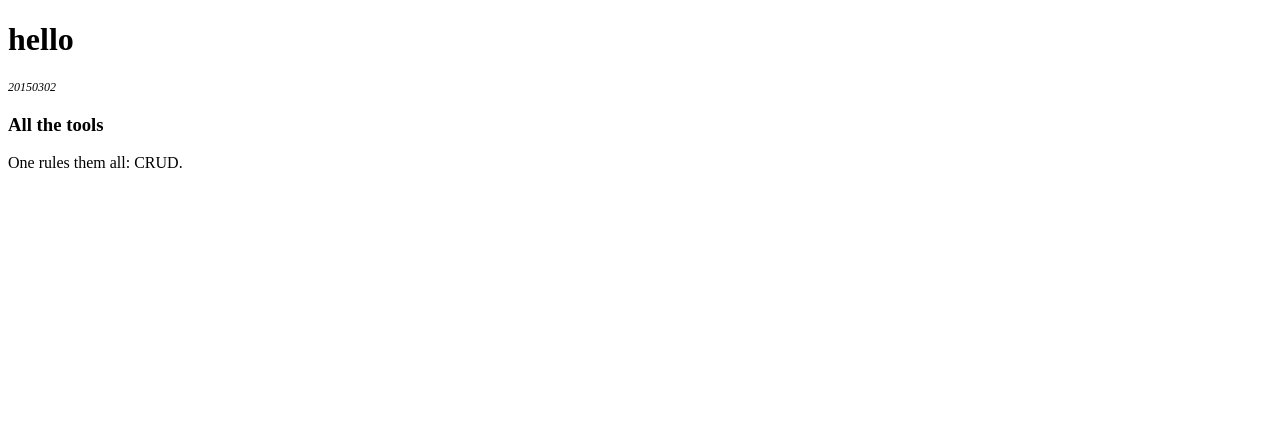
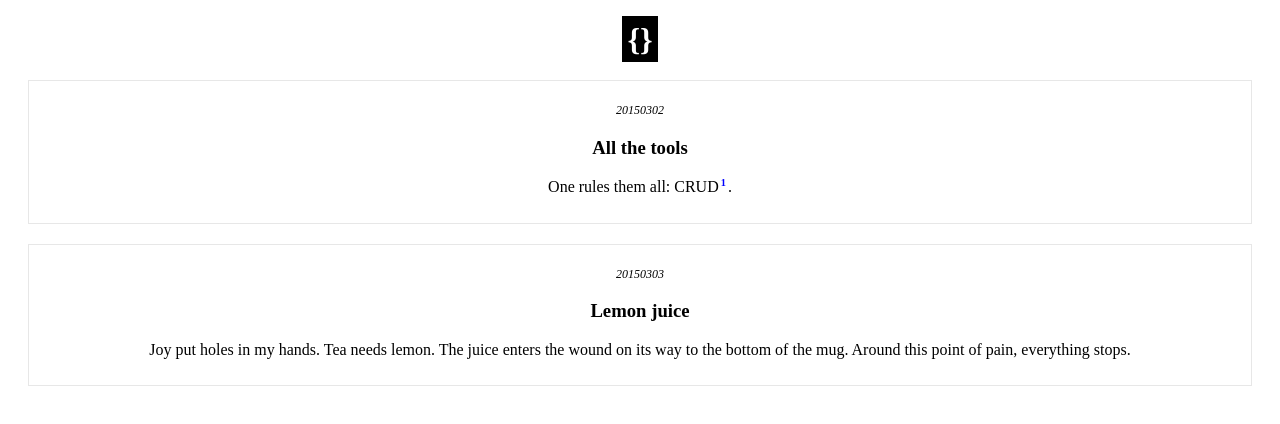
Before and after one commit to hellotumo/hellotumo.github.io, a plain HTML site: page index.html in a window 1280 px wide. Drawn offline with Linux system fonts and the light colour scheme.

Commit message:
Added main.js, more styles and a couple of entries.

```diff
--- a/index.html
+++ b/index.html
@@ -5,9 +5,19 @@
     <link rel='stylesheet' type='text/css' href='style.css'>
   </head>
   <body>
-    <h1>hello</h1>
+    <h1><span><a class= 'home' href='http://hellotumo.github.io/'>{}</a></span></h1>
+    <div class='article'>
     <p class='date'>20150302</p>
     <h3>All the tools</h3>
-    <p>One rules them all: CRUD.</p>
+    <p>One rules them all: CRUD<span class='ref'><a href='http://en.wikipedia.org/wiki/Create,_read,_update_and_delete'>1</a></span>.</p>
+    </div>
+
+    <div class='article'>
+    <p class='date'>20150303</p>
+    <h3>Lemon juice</h3>
+    <p>Joy put holes in my hands. Tea needs lemon. The juice enters the wound on its way to the bottom of the mug. Around this point of pain, everything stops.</p>
+    </div>
+
+    <script src='main.js'></script>
   </body>
 </html>
--- /dev/null
+++ b/main.js
@@ -0,0 +1,5 @@
+var links = document.querySelectorAll('.ref a');
+
+for (var i = 0; i < links.length; i++) {
+  links[i].setAttribute('target', '_blank');
+}
--- a/style.css
+++ b/style.css
@@ -1,4 +1,37 @@
+* {
+  text-align: center;
+}
+.article {
+  text-align: center;
+  padding: 10px;
+  margin: 0 20px 20px;
+  border: 1px solid #e7e7e7;
+}
 .date {
   font-size: .75rem;
   font-style: italic;
 }
+
+.ref {
+ vertical-align: super;
+ font-size: .65rem;
+ font-weight: 600;
+}
+
+.ref a {
+  color: blue;
+  text-decoration: none;
+  padding: 2px;
+}
+
+.home {
+  padding: 5px;
+  text-decoration: none;
+  color: white;
+  background-color: black;
+}
+
+.home:hover {
+  color: black;
+  background-color: white;
+}
```
